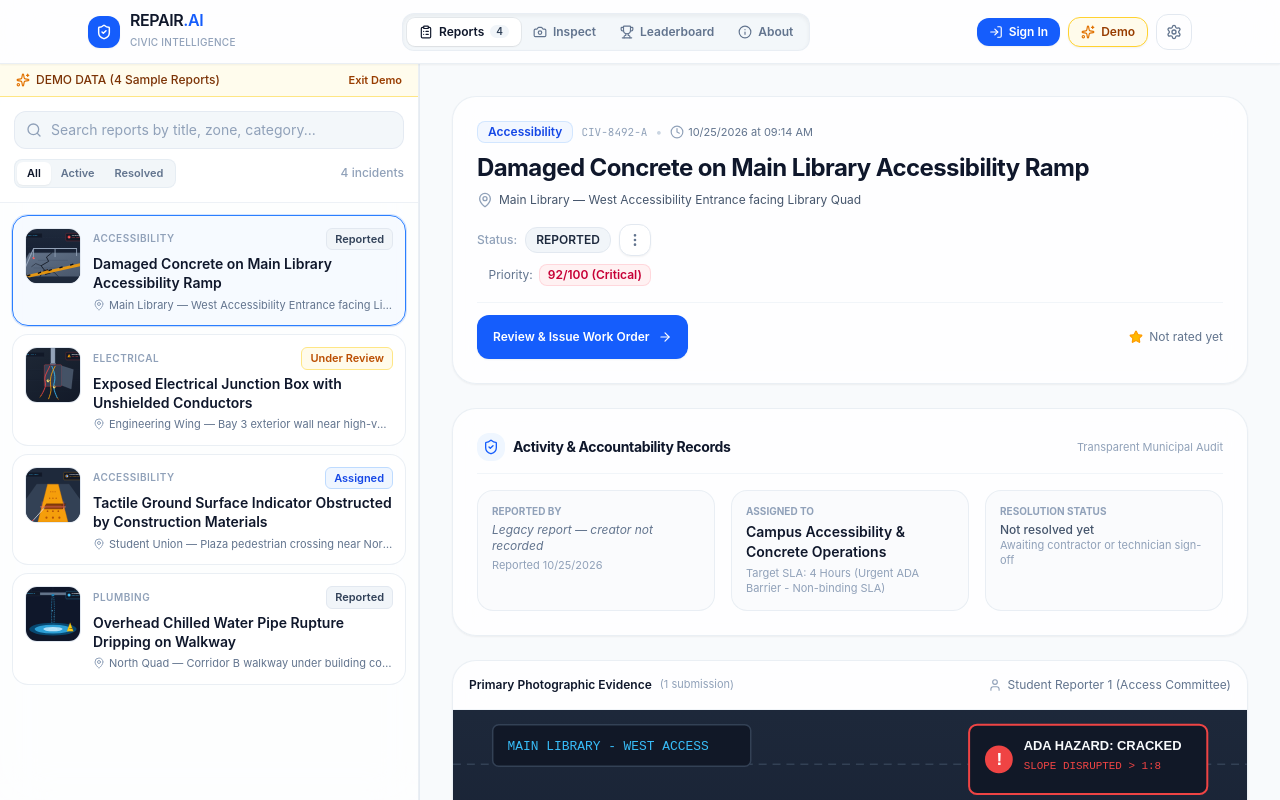
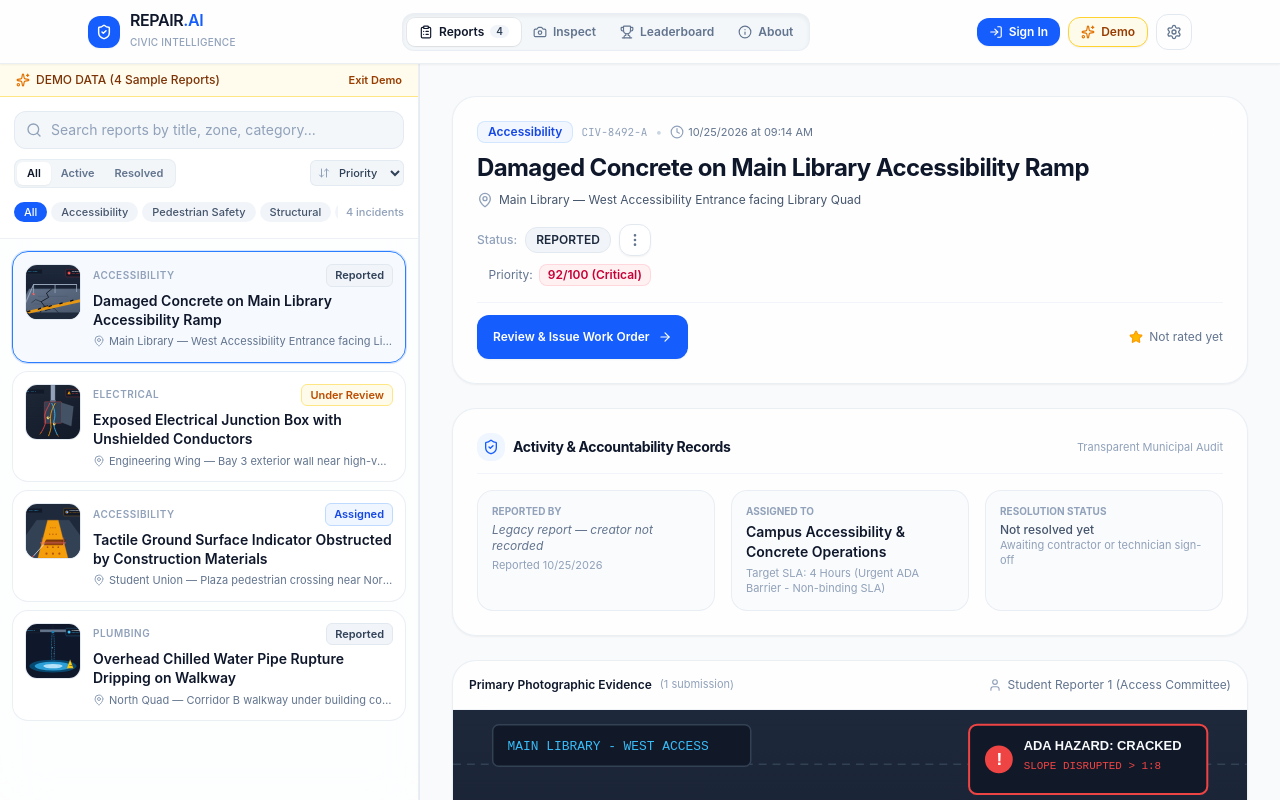
Before and after one commit to seeman-shingeri/MIT-Hackdays-gemma4-opensource, a React (Vite) app: page / in a window 1280 px wide. Both pictures are taken after a click on the button "Load Demonstration Dataset". Built offline with nearby package versions, Linux system fonts and the light colour scheme.

Commit message:
feat(feed): add category filtering and deterministic priority and chronological sorting

```diff
--- a/src/features/cases/CaseFeed.tsx
+++ b/src/features/cases/CaseFeed.tsx
@@ -5,8 +5,10 @@ import {
   CheckCircle2,
   ShieldCheck,
   Sparkles,
-  Camera
+  Camera,
+  ArrowDownUp
 } from 'lucide-react';
+import { filterAndSortCases } from './caseFilters';
 import type { CivicCase } from '../../types/case';
 
 interface CaseFeedProps {
@@ -32,39 +34,18 @@ export const CaseFeed: React.FC<CaseFeedProps> = ({
 }) => {
   const [searchTerm, setSearchTerm] = useState<string>('');
   const [statusFilter, setStatusFilter] = useState<'All' | 'Active' | 'Resolved' | 'My Reports'>(initialFilter);
+  const [categoryFilter, setCategoryFilter] = useState<string>('All');
+  const [sortOrder, setSortOrder] = useState<'priority' | 'newest' | 'oldest'>('priority');
 
   const filteredCases = useMemo(() => {
-    return cases.filter(c => {
-      // My reports filter
-      if (statusFilter === 'My Reports') {
-        if (!currentUserId || c.createdBy !== currentUserId) {
-          return false;
-        }
-      }
-
-      // Status filter
-      if (statusFilter === 'Active' && (c.status === 'RESOLVED' || c.status === 'CLOSED' || c.verification?.verificationStatus === 'VISUALLY_VERIFIED')) {
-        return false;
-      }
-      if (statusFilter === 'Resolved' && c.status !== 'RESOLVED' && c.verification?.verificationStatus !== 'VISUALLY_VERIFIED') {
-        return false;
-      }
-
-      // Search query
-      if (searchTerm.trim()) {
-        const query = searchTerm.toLowerCase();
-        const matchesId = c.id.toLowerCase().includes(query);
-        const matchesTitle = c.title.toLowerCase().includes(query);
-        const matchesZone = c.zone.toLowerCase().includes(query);
-        const matchesLandmark = c.landmark.toLowerCase().includes(query);
-        const matchesCategory = c.category.toLowerCase().includes(query);
-        const matchesReporter = c.createdByName?.toLowerCase().includes(query) || false;
-        return matchesId || matchesTitle || matchesZone || matchesLandmark || matchesCategory || matchesReporter;
-      }
-
-      return true;
+    return filterAndSortCases(cases, {
+      statusFilter,
+      categoryFilter,
+      sortOrder,
+      searchTerm,
+      currentUserId,
     });
-  }, [cases, statusFilter, searchTerm, currentUserId]);
+  }, [cases, statusFilter, categoryFilter, sortOrder, searchTerm, currentUserId]);
 
   // Clean, iOS-style status badge
   const renderStatusBadge = (c: CivicCase) => {
@@ -175,8 +156,8 @@ export const CaseFeed: React.FC<CaseFeedProps> = ({
           />
         </div>
 
-        {/* Compact Segmented Status Filter */}
-        <div className="flex items-center justify-between text-xs">
+        {/* Compact Segmented Status Filter & Sort Selection */}
+        <div className="flex items-center justify-between gap-2 text-xs">
           <div className="flex items-center p-0.5 bg-slate-100/90 rounded-lg border border-slate-200/70 overflow-x-auto scrollbar-none">
             {(
               (currentUserId
@@ -198,7 +179,44 @@ export const CaseFeed: React.FC<CaseFeedProps> = ({
             ))}
           </div>
 
-          <span className="text-xs text-slate-400 font-medium">
+          <div className="flex items-center gap-1.5 shrink-0">
+            <label htmlFor="case-sort-select" className="sr-only">Sort reports</label>
+            <div className="relative inline-flex items-center">
+              <ArrowDownUp className="w-3 h-3 text-slate-400 absolute left-2 pointer-events-none" />
+              <select
+                id="case-sort-select"
+                aria-label="Sort reports"
+                value={sortOrder}
+                onChange={e => setSortOrder(e.target.value as 'priority' | 'newest' | 'oldest')}
+                className="pl-6 pr-2 py-1 text-[11px] font-medium bg-slate-100/90 hover:bg-slate-200/70 border border-slate-200/80 rounded-md text-slate-700 focus:outline-none focus:ring-1 focus:ring-blue-500 cursor-pointer"
+              >
+                <option value="priority">Priority</option>
+                <option value="newest">Newest</option>
+                <option value="oldest">Oldest</option>
+              </select>
+            </div>
+          </div>
+        </div>
+
+        {/* Category Filter Pills & Incident Count */}
+        <div className="flex items-center justify-between gap-2 pt-0.5">
+          <div className="flex items-center gap-1 overflow-x-auto scrollbar-none py-0.5 text-[11px]">
+            {(['All', 'Accessibility', 'Pedestrian Safety', 'Structural', 'Electrical', 'Plumbing'] as const).map(cat => (
+              <button
+                key={cat}
+                type="button"
+                onClick={() => setCategoryFilter(cat)}
+                className={`px-2.5 py-0.5 rounded-full font-medium whitespace-nowrap transition-colors ${
+                  categoryFilter === cat
+                    ? 'bg-blue-600 text-white'
+                    : 'bg-slate-100 hover:bg-slate-200 text-slate-600'
+                }`}
+              >
+                {cat}
+              </button>
+            ))}
+          </div>
+          <span className="text-[11px] text-slate-400 font-medium shrink-0">
             {filteredCases.length} {filteredCases.length === 1 ? 'incident' : 'incidents'}
           </span>
         </div>
--- /dev/null
+++ b/src/features/cases/caseFilters.ts
@@ -0,0 +1,62 @@
+import type { CivicCase } from '../../types/case';
+
+export type StatusFilterOption = 'All' | 'Active' | 'Resolved' | 'My Reports';
+export type SortOrderOption = 'priority' | 'newest' | 'oldest';
+
+export interface FilterSortOptions {
+  statusFilter: StatusFilterOption;
+  categoryFilter: string;
+  sortOrder: SortOrderOption;
+  searchTerm?: string;
+  currentUserId?: string | null;
+}
+
+export function filterAndSortCases(cases: CivicCase[], options: FilterSortOptions): CivicCase[] {
+  const { statusFilter, categoryFilter, sortOrder, searchTerm = '', currentUserId } = options;
+  const query = searchTerm.trim().toLowerCase();
+
+  const filtered = cases.filter(c => {
+    // Status / User filter
+    if (statusFilter === 'My Reports') {
+      if (!currentUserId || c.createdBy !== currentUserId) {
+        return false;
+      }
+    } else if (statusFilter === 'Active') {
+      if (c.status === 'RESOLVED' || c.status === 'CLOSED' || c.verification?.verificationStatus === 'VISUALLY_VERIFIED') {
+        return false;
+      }
+    } else if (statusFilter === 'Resolved') {
+      if (c.status !== 'RESOLVED' && c.status !== 'CLOSED' && c.verification?.verificationStatus !== 'VISUALLY_VERIFIED') {
+        return false;
+      }
+    }
+
+    // Category filter
+    if (categoryFilter !== 'All' && c.category !== categoryFilter) {
+      return false;
+    }
+
+    // Search query
+    if (query) {
+      const matchesId = c.id.toLowerCase().includes(query);
+      const matchesTitle = c.title.toLowerCase().includes(query);
+      const matchesZone = c.zone.toLowerCase().includes(query);
+      const matchesLandmark = c.landmark?.toLowerCase().includes(query) || false;
+      const matchesCategory = c.category.toLowerCase().includes(query);
+      const matchesReporter = c.createdByName?.toLowerCase().includes(query) || false;
+      return matchesId || matchesTitle || matchesZone || matchesLandmark || matchesCategory || matchesReporter;
+    }
+
+    return true;
+  });
+
+  return [...filtered].sort((a, b) => {
+    if (sortOrder === 'priority') {
+      return b.priorityScore - a.priorityScore;
+    }
+    if (sortOrder === 'newest') {
+      return new Date(b.createdAt).getTime() - new Date(a.createdAt).getTime();
+    }
+    return new Date(a.createdAt).getTime() - new Date(b.createdAt).getTime();
+  });
+}
```
Also changed, not shown: 1 other file (tests, documents, lock files or other folders).
